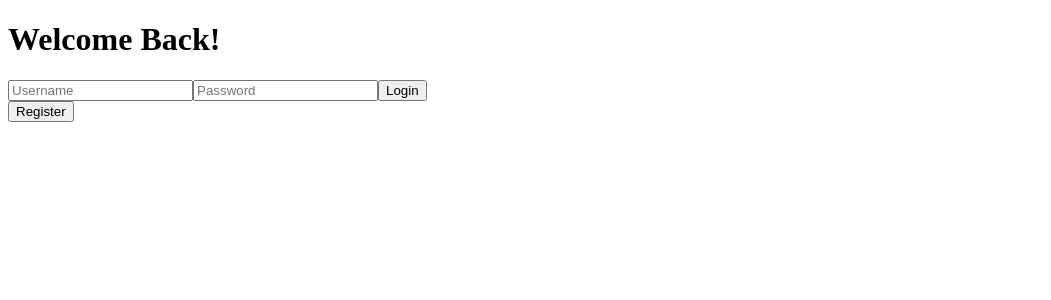
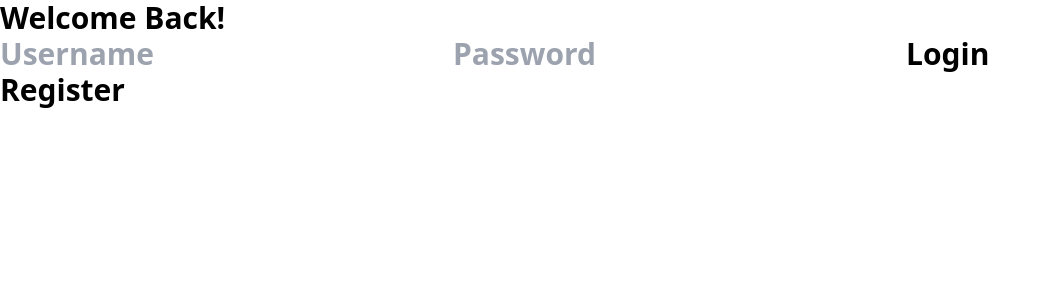
Before and after one commit to NCain24/Capstone, a React (Create React App) app: page / in a window 1280 px wide. Shown: the top 300 px of the page, without its empty margins (0-1051 px from the left). Built offline with nearby package versions, Linux system fonts and the light colour scheme.

Commit message:
added tailwind for styling

```diff
--- a/package.json
+++ b/package.json
@@ -8,6 +8,7 @@
     "@testing-library/jest-dom": "^5.16.5",
     "@testing-library/react": "^13.4.0",
     "@testing-library/user-event": "^13.5.0",
+    "autoprefixer": "^10.4.13",
     "axios": "^1.2.3",
     "bcryptjs": "^2.4.3",
     "body-parser": "^1.20.1",
@@ -20,12 +21,14 @@
     "nodemon": "^2.0.20",
     "pg": "^8.8.0",
     "pg-hstore": "^2.3.4",
+    "postcss": "^8.4.21",
     "react": "^18.2.0",
     "react-dom": "^18.2.0",
     "react-router-dom": "^6.7.0",
     "react-scripts": "5.0.1",
     "react-validation": "^3.0.7",
     "sequelize": "^6.28.0",
+    "tailwindcss": "^3.2.4",
     "validator": "^13.7.0",
     "web-vitals": "^2.1.4"
   },
--- /dev/null
+++ b/postcss.config.js
@@ -0,0 +1,6 @@
+module.exports = {
+  plugins: {
+    tailwindcss: {},
+    autoprefixer: {},
+  },
+}
--- a/src/App.jsx
+++ b/src/App.jsx
@@ -7,10 +7,10 @@ import Home from './components/Home';
 import Profile from './components/Profile';
 
 function App() {
-  const authCtx = useContext( AuthContext );
+  const authCtx = useContext(AuthContext);
 
   return (
-    <div>
+    <div className="text-3xl font-bold flex-col items-center">
       {!authCtx.token ? (
         <Auth />
       ) : (
--- a/src/components/Profile.jsx
+++ b/src/components/Profile.jsx
@@ -35,7 +35,8 @@ const Profile = () => {
           res.data.address,
           res.data.birthday,
           res.data.occupation
-        )
+          )
+          console.log(res.data.firstName)
       });
   };
 
--- a/src/index.js
+++ b/src/index.js
@@ -2,7 +2,7 @@ import React from 'react';
 import ReactDOM from 'react-dom/client';
 import { BrowserRouter } from 'react-router-dom';
 import { AuthContextProvider } from './store/authContext';
-// import './index.css';
+import './index.css';
 import App from './App';
 
 const root = ReactDOM.createRoot(document.getElementById('root'));
--- /dev/null
+++ b/tailwind.config.js
@@ -0,0 +1,8 @@
+/** @type {import('tailwindcss').Config} */
+module.exports = {
+  content: ['./src/**/*.{js,jsx,ts,tsx}', './public/index.html'],
+  theme: {
+    extend: {},
+  },
+  plugins: [],
+};
```
Also changed, not shown: src/App.css (deleted, +0 -38 lines), src/index.css (+3 -13 lines), 2 other files (tests, documents, lock files or other folders).
